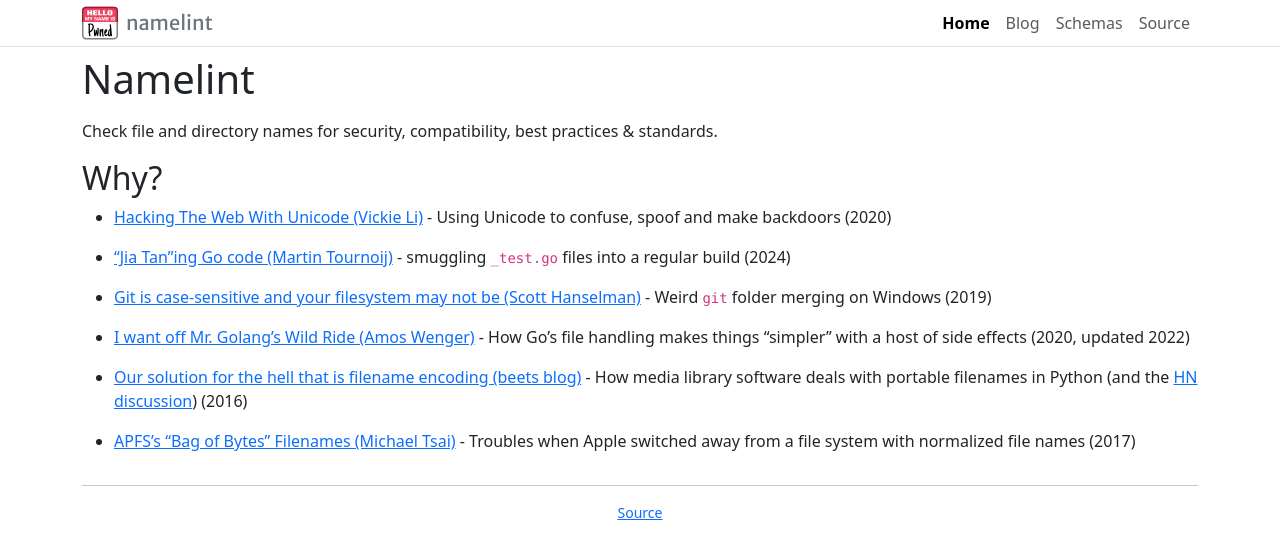
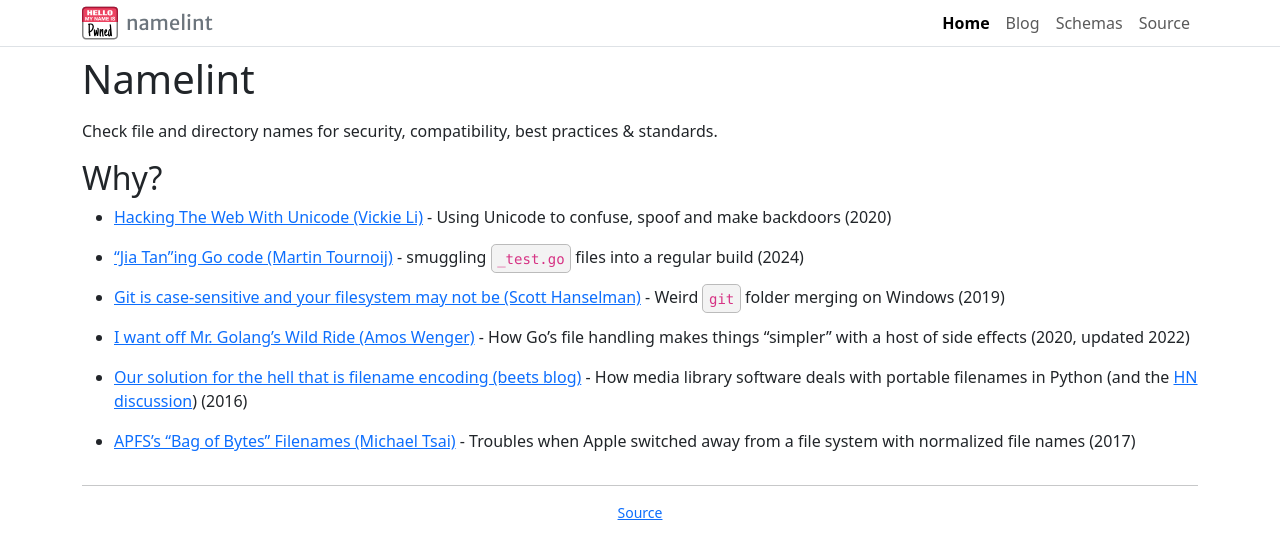
Before and after one commit to mattkenney/namelint, a Jekyll site: the page built from docs/index.md, in a window 1280 px wide. Shown: the top 559 px of the page. Built offline with Jekyll 4.4.1, drawn with Linux system fonts in a browser that asks for light colours.

Commit message:
More visible styling for <code>

```diff
--- a/docs/_layouts/default.html
+++ b/docs/_layouts/default.html
@@ -30,7 +30,15 @@
 		rel="stylesheet">
 	<link href="https://cdn.jsdelivr.net/npm/bootstrap@5.3.3/dist/css/bootstrap.min.css" rel="stylesheet"
 		integrity="sha384-QWTKZyjpPEjISv5WaRU9OFeRpok6YctnYmDr5pNlyT2bRjXh0JMhjY6hW+ALEwIH" crossorigin="anonymous" />
-	<script>if (window.top.location != window.location) { window.top.location.href = document.location.href; }</script>
+	<style>
+		code {
+			background-color: #f3f3f3;
+			border: 1px solid #bbb;
+			border-radius: 0.35em;
+			padding: 0.4em;
+		}
+	</style>
+		<script>if (window.top.location != window.location) { window.top.location.href = document.location.href; }</script>
 </head>
 
 <body>
```
